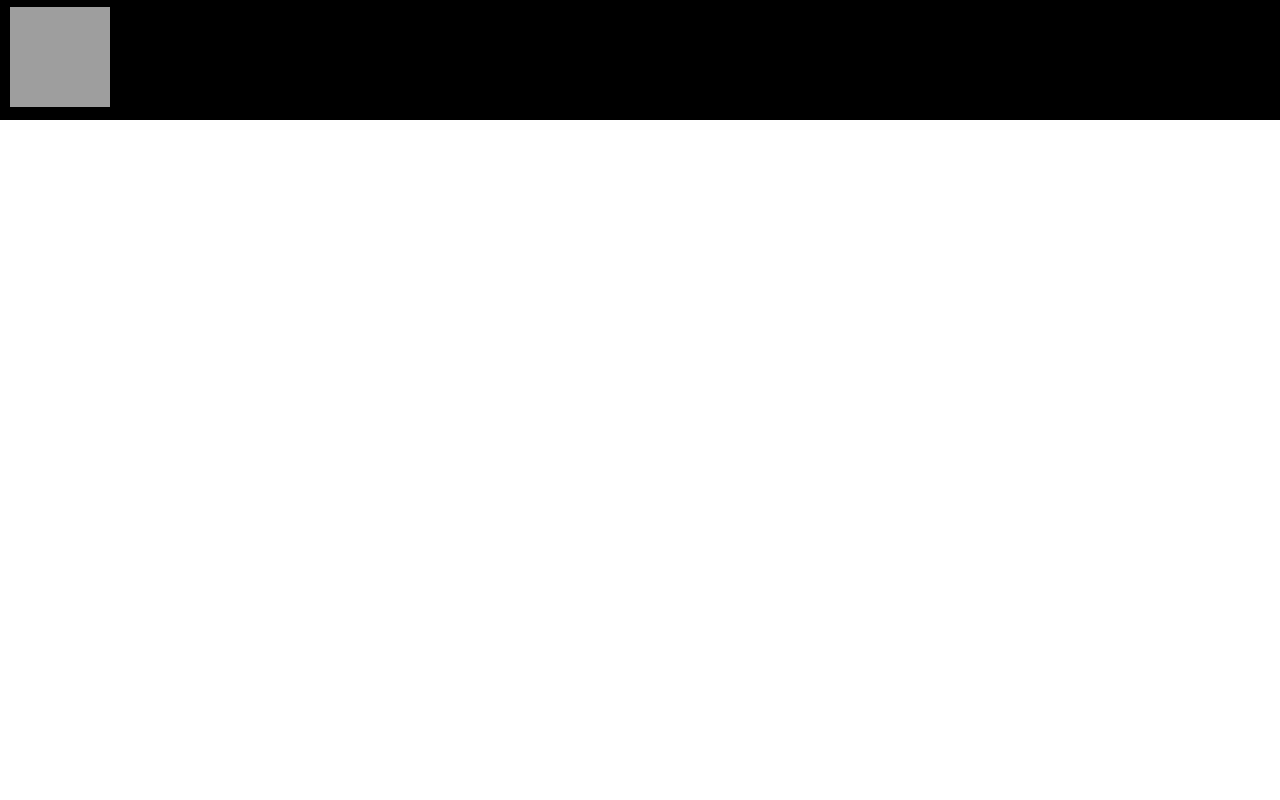
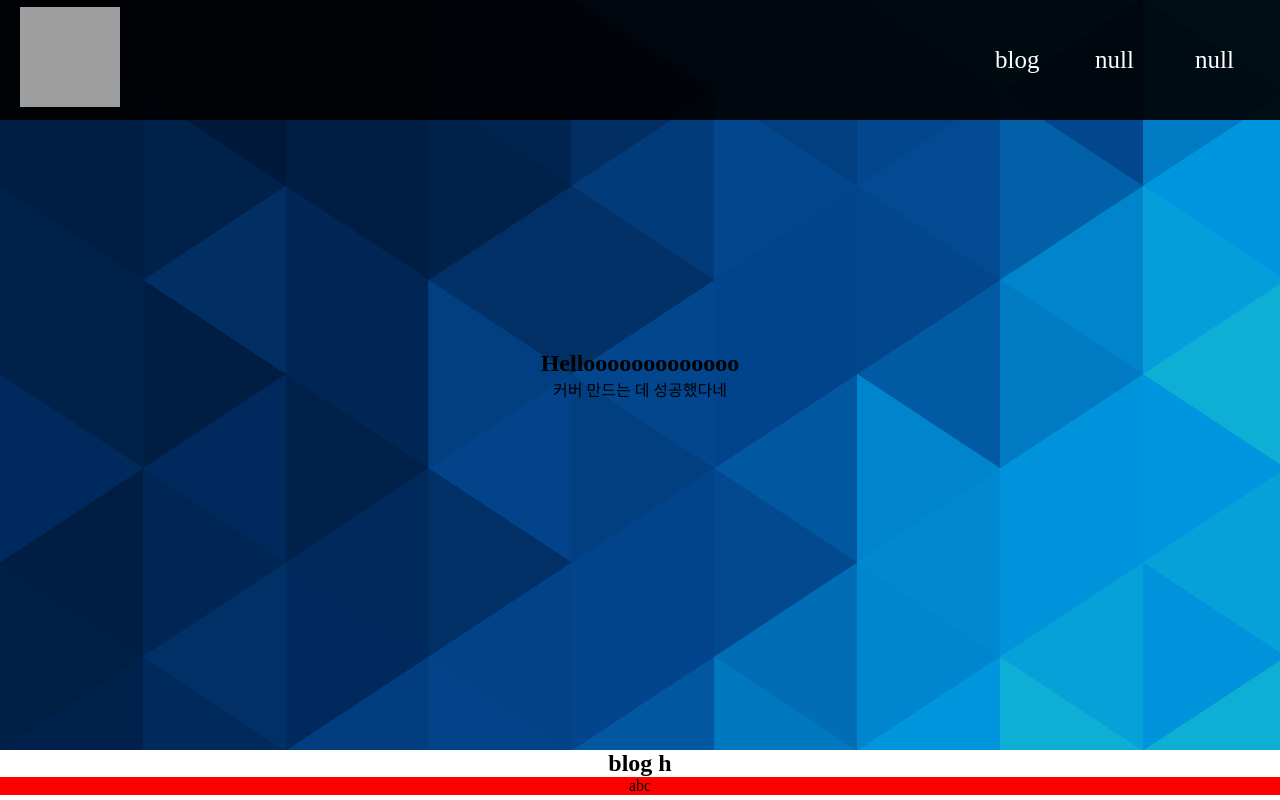
Before and after one commit to ssoso27/ssoso27.github.io, a plain HTML site: page index.html in a window 1280 px wide. Shown: the top 800 px of the page. Drawn offline with Linux system fonts and the light colour scheme; grey boxes are pictures that could not be loaded.

Commit message:
cover 완료

```diff
--- a/index.html
+++ b/index.html
@@ -1,5 +1,5 @@
 <!doctype html>
-<html lang="ko">
+<html lang="ko-KR">
 <head>
     <meta charset="UTF-8">
     <title>Introduce SS</title>
@@ -14,33 +14,38 @@
         5. 푸터를 만들어주세요
     -->
     <!-- Header -->
-    <header id="header">
+    <header>
         <!-- logo -->
         <img src="https://maxcdn.icons8.com/Share/icon/Logos//google_logo1600.png" alt="google logo" id="logo"></img>
 
         <!-- nav -->
         <nav id="header_nav">
-            <ul class="nav list">
-                <li><a href="" class="scroll_link"></a></li>
-                <li><a href="" class="scroll_link"></a></li>
-                <li><a href="" class="scroll_link"></a></li>
+            <ul class="nav_list">
+                <li><a href="#blog" class="scroll_link">blog</a></li>
+                <li><a href="" class="scroll_link">null</a></li>
+                <li><a href="" class="scroll_link">null</a></li>
             </ul>
         </nav>
     </header>
 
     <!-- Cover page Section -->
     <section id="cover">
-        <h2 class="section_heading"></h2>
+        <h2 class="section_heading">Hellooooooooooooo</h2>
+        <p>커버 만드는 데 성공했다네</p>
     </section>
 
     <!-- Blog Section -->
     <section id="blog">
-        <h2 class="section_heading"></h2>
-
+        <h2 class="section_heading">blog h</h2>
+        <ul>
+            <li>a</li>
+            <li>b</li>
+            <li>c</li>
+        </ul>
     </section>
 
-    <footer id="footer">
-
+    <footer>
+        <div>이것은 footer이다.</div>
     </footer>
 </body>
 </html>
--- a/index_css.css
+++ b/index_css.css
@@ -1,24 +1,106 @@
 * {
     padding: 0px;
     margin: 0px;
+    box-sizing: border-box;
 }
 
+ul {
+    list-style: none;
+}
+
+section {
+    float: left;
+    width: 100%;
+    height: 750px;
+    display: flex;
+}
+
+a:link { color: white; font-size: 25px; text-decoration: none;}
+a:visited { color: white; font-size: 25px; text-decoration: none;}
+a:hover { color: white; font-size: 20px; text-decoration: none;}
+
 /* header */
-#header {
-    position: absolute;
-    background-color: black;
+header {
+    position: fixed;
+    background-color: rgba(0,0,0,0.9);
     width: 100%;
     height: 120px;
+    float: left;
+    z-index: 100;
 }
 
 #logo {
     position: relative;
     width: 100px;
     height: 100px;
-    margin-left: 10px;
+    margin-left: 20px;
     margin-top: 7px;
 }
 
+header #header_nav {
+    float: right;
+    margin: 10px;
+}
+
+.nav_list {
+    width: 300px;
+    height: 100px;
+    display: flex;
+    flex-direction: row;
+    flex-wrap: nowrap;
+}
+
+.nav_list > li {
+    width: 50px;
+    margin: auto;
+}
+
+.scroll_link {
+    margin:auto;
+}
+
+
 /* section */
+#cover {
+    background-image: url("/cover1.png");
+    position: relative;
+    flex-direction: column;
+    justify-content: center;
+    align-items: center;
+}
+
+#blog {
+    background-color: #fff;
+    position: relative;
+    flex-wrap: nowrap;
+    flex-direction: column;
+}
+
+#blog > h2 {
+    display: flex;
+    justify-content: center;
+    align-items: center;
+}
+
+#blog > ul {
+    display: flex;
+    flex-direction: row;
+    background-color: red;
+    justify-content: center;
+    align-items: center;
+}
+
+#blog > ul > li {
+    /*flex-direction: row;*/
+}
 
 /* footer */
+footer {
+  padding: 20px 0;
+  position: relative;
+  float: left;
+  width: 100%;
+  background-color: #dadada;
+  display: flex;
+  justify-content: center;
+}
```
Also changed, not shown: cover1.png (added).
